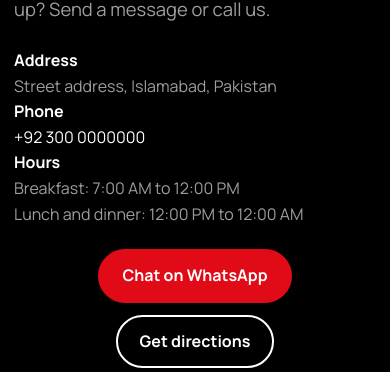
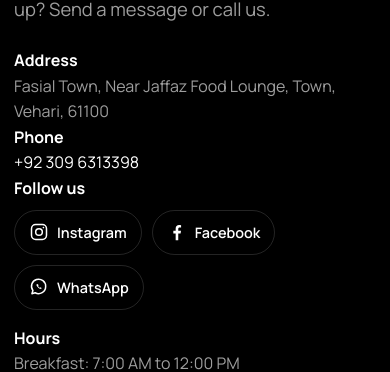
Before and after one commit to izaanumer7521-bot/khan-g-restaurant, a React (Vite) app in the folder frontend/: page /contact in a window 390 px wide. Shown: the part 172-544 px from the top of the page. Built offline with nearby package versions, Linux system fonts and the light colour scheme; no server answers.

Commit message:
Add contact details, social links, mobile fixes

```diff
--- a/frontend/src/admin/Categories.jsx
+++ b/frontend/src/admin/Categories.jsx
@@ -12,31 +12,17 @@ export default function Categories() {
   const run = async (fn) => { setMsg(''); try { await fn(); } catch (e) { setMsg(e.message); } await load(); };
   const add = (e) => { e.preventDefault(); run(async () => { await api('/categories', { method: 'POST', body: { name } }); setName(''); }); };
   const rename = (c) => run(async () => { await api('/categories/' + c._id, { method: 'PATCH', body: { name: edit[c._id] } }); setEdit(({ [c._id]: _, ...rest }) => rest); });
-  const [busy, setBusy] = useState(false);
-  const importMenu = () => {
-    if (!window.confirm('Add the full Khan G menu (8 categories, 64 dishes)? Dishes you already have are not changed or duplicated.')) return;
-    setBusy(true);
-    run(async () => {
-      const r = await api('/menu/import-default', { method: 'POST' });
-      setMsg(`Done. Added ${r.categories} categories and ${r.dishes} dishes.`);
-    }).finally(() => setBusy(false));
-  };
   const remove = (c) => { if (window.confirm(`Delete the category "${c.name}"?`)) run(() => api('/categories/' + c._id, { method: 'DELETE' })); };
 
   return (
     <>
       <div className="bar"><h1>Categories</h1></div>
       <p className="muted">Categories become the filter buttons on your menu page, in the order you add them.</p>
-      <div className="card" style={{ marginBottom: 18 }}>
-        <strong>Load the Khan G menu</strong>
-        <p className="muted">Adds all categories and dishes from your menu board with their Half / Full prices. Upload photos afterwards under Menu.</p>
-        <button className="btn sm" disabled={busy} onClick={importMenu}>{busy ? 'Adding…' : 'Add full menu'}</button>
-      </div>
       <form className="cat-add" onSubmit={add}>
         <input required placeholder="New category (e.g. Karahi, BBQ, Drinks)" value={name} onChange={(e) => setName(e.target.value)} />
         <button className="btn sm">Add category</button>
       </form>
-      {msg && <p className={msg.startsWith('Done') ? 'ok' : 'err'}>{msg}</p>}
+      {msg && <p className={'err'}>{msg}</p>}
       {!list.length && <p className="muted">No categories yet. Add your first one above.</p>}
       {list.map((c) => (
         <div className="item" key={c._id}>
--- a/frontend/src/components/Footer.jsx
+++ b/frontend/src/components/Footer.jsx
@@ -1,5 +1,6 @@
 import { Link } from 'react-router-dom';
 import { SITE } from '../config.js';
+import Social from './Social.jsx';
 
 export default function Footer() {
   return (
@@ -18,6 +19,8 @@ export default function Footer() {
           <p className="muted">{SITE.address}</p>
           <p className="muted"><a href={'tel:' + SITE.phone.replace(/\s/g, '')}>{SITE.phone}</a></p>
           <p className="muted"><a href={SITE.mapLink} target="_blank" rel="noreferrer">Open in Maps</a></p>
+          <h4 style={{ marginTop: 18 }}>Follow us</h4>
+          <Social />
         </div>
         <div>
           <h4>Explore</h4>
--- /dev/null
+++ b/frontend/src/components/Social.jsx
@@ -0,0 +1,28 @@
+import { SITE } from '../config.js';
+
+const Ig = () => (
+  <svg viewBox="0 0 24 24" width="20" height="20" fill="none" stroke="currentColor" strokeWidth="1.8" aria-hidden="true">
+    <rect x="3" y="3" width="18" height="18" rx="5" /><circle cx="12" cy="12" r="4" /><circle cx="17.3" cy="6.7" r="1" fill="currentColor" stroke="none" />
+  </svg>
+);
+const Fb = () => (
+  <svg viewBox="0 0 24 24" width="20" height="20" fill="currentColor" aria-hidden="true">
+    <path d="M13.5 22v-8.2h2.8l.5-3.3h-3.3V8.4c0-.9.4-1.7 1.8-1.7h1.6V3.8c-.3 0-1.3-.2-2.4-.2-2.5 0-4.1 1.5-4.1 4.2v2.7H7.6v3.3h2.8V22h3.1z" />
+  </svg>
+);
+const Wa = () => (
+  <svg viewBox="0 0 24 24" width="20" height="20" fill="none" stroke="currentColor" strokeWidth="1.8" strokeLinejoin="round" aria-hidden="true">
+    <path d="M20 11.5a8.5 8.5 0 0 1-12.6 7.4L3.5 20l1.2-3.8A8.5 8.5 0 1 1 20 11.5z" />
+    <path d="M9.2 8.6c-.3.5-.3 1.3.4 2.5.9 1.5 2.2 2.6 3.7 3.1.8.3 1.4 0 1.7-.5l.2-.6-1.6-.9-.7.6c-.7-.3-1.7-1.2-2-2l.6-.7-.8-1.6-.6.1z" fill="currentColor" stroke="none" />
+  </svg>
+);
+
+export default function Social({ className = '' }) {
+  return (
+    <div className={'social ' + className}>
+      <a href={SITE.instagram} target="_blank" rel="noreferrer" aria-label="Khan G on Instagram"><Ig /><span>Instagram</span></a>
+      <a href={SITE.facebook} target="_blank" rel="noreferrer" aria-label="Khan G on Facebook"><Fb /><span>Facebook</span></a>
+      <a href={'https://wa.me/' + SITE.whatsapp} target="_blank" rel="noreferrer" aria-label="Chat with Khan G on WhatsApp"><Wa /><span>WhatsApp</span></a>
+    </div>
+  );
+}
--- a/frontend/src/config.js
+++ b/frontend/src/config.js
@@ -1,16 +1,16 @@
 // Edit these details for the client. They appear on the website automatically.
 export const SITE = {
   name: 'Khan G',
-  phone: '+92 300 0000000',
-  whatsapp: '923000000000', // country code + number, no + or spaces
+  phone: '+92 309 6313398',
+  whatsapp: '923096313398', // country code + number, no + or spaces
   email: 'hello@khang.pk',
-  address: 'Street address, Islamabad, Pakistan',
-  mapLink: 'https://maps.google.com/?q=Islamabad',
+  address: 'Fasial Town, Near Jaffaz Food Lounge, Town, Vehari, 61100',
+  mapLink: 'https://www.google.com/maps/search/?api=1&query=' + encodeURIComponent('Fasial Town, Near Jaffaz Food Lounge, Vehari 61100, Pakistan'),
   hours: [
     ['Breakfast', '7:00 AM to 12:00 PM'],
     ['Lunch and dinner', '12:00 PM to 12:00 AM'],
   ],
-  instagram: '#',
-  facebook: '#',
+  instagram: 'https://www.instagram.com/khangresturantvhr',
+  facebook: 'https://web.facebook.com/profile.php?id=61595727682971',
 };
 export const money = (n) => 'Rs. ' + Number(n || 0).toLocaleString('en-PK');
--- a/frontend/src/pages/Contact.jsx
+++ b/frontend/src/pages/Contact.jsx
@@ -1,5 +1,6 @@
 import { useState } from 'react';
 import { api } from '../api.js';
+import Social from '../components/Social.jsx';
 import { SITE } from '../config.js';
 
 export default function Contact() {
@@ -22,6 +23,8 @@ export default function Contact() {
           <p className="lead">Questions, feedback or a big event coming up? Send a message or call us.</p>
           <p><strong>Address</strong><br /><span className="muted">{SITE.address}</span></p>
           <p><strong>Phone</strong><br /><a href={'tel:' + SITE.phone.replace(/\s/g, '')}>{SITE.phone}</a></p>
+          <p><strong>Follow us</strong></p>
+          <Social />
           <p><strong>Hours</strong><br />{SITE.hours.map(([a, b]) => <span className="muted" key={a}>{a}: {b}<br /></span>)}</p>
           <div className="btns">
             <a className="btn" href={'https://wa.me/' + SITE.whatsapp} target="_blank" rel="noreferrer">Chat on WhatsApp</a>
--- a/frontend/src/styles.css
+++ b/frontend/src/styles.css
@@ -350,3 +350,9 @@ input[type=date],input[type=time]{color-scheme:dark}
 }
 @media (hover:none){.dish:hover{transform:none;box-shadow:none}.dish:hover .dish-img img{transform:none}}
 @media (max-width:600px){.page:has(.product-btns){padding-bottom:96px}}
+
+/* social links */
+.social{display:flex;gap:10px;flex-wrap:wrap;margin:8px 0 16px}
+.social a{display:inline-flex;align-items:center;gap:8px;border:1.5px solid var(--line);border-radius:999px;padding:9px 14px;font-weight:600;font-size:.9rem;color:var(--fg);transition:.2s}
+.social a:hover{background:var(--red);border-color:var(--red);color:#fff}
+@media (max-width:600px){.social a{padding:10px 14px}}
```
Also changed, not shown: 1 other file (tests, documents, lock files or other folders).
